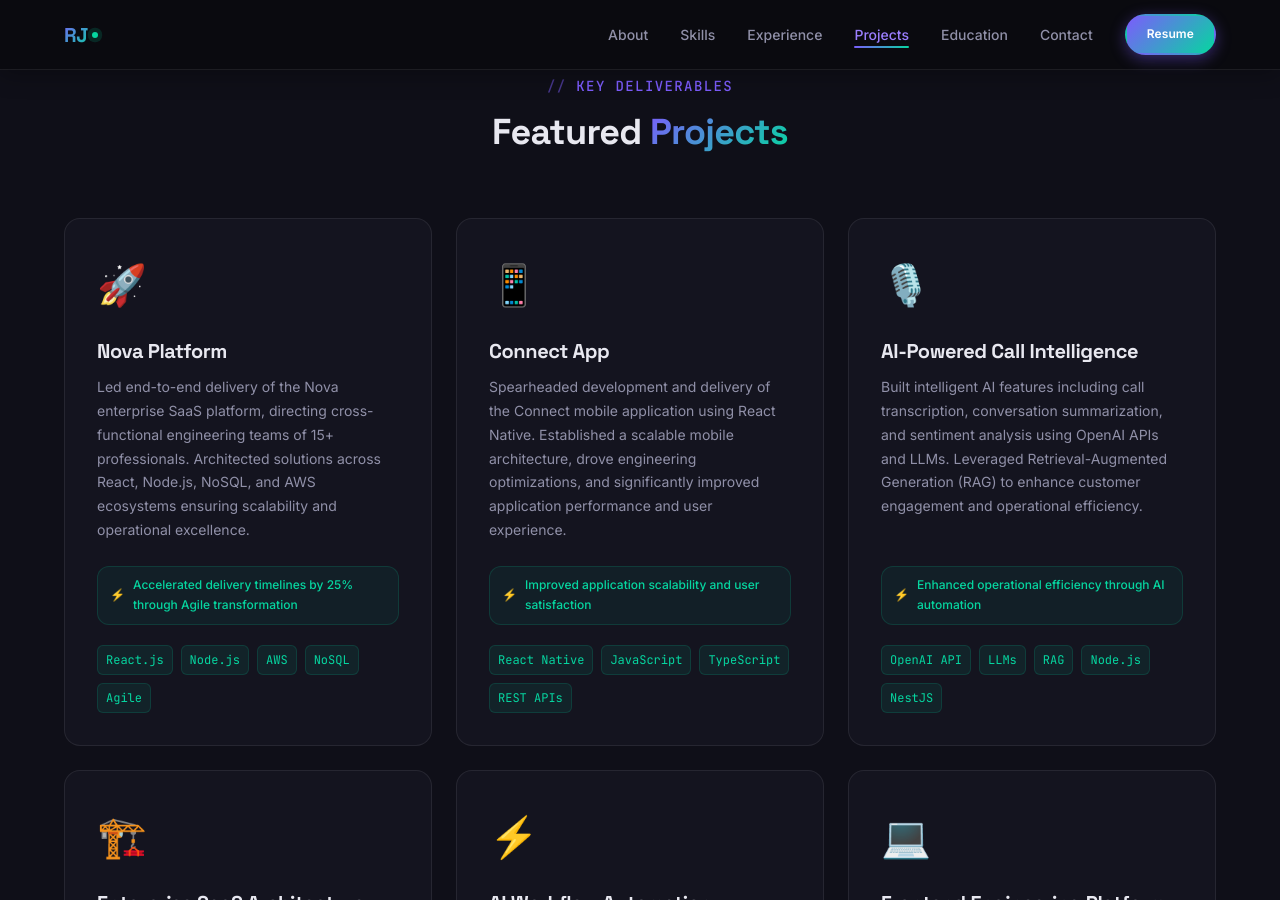
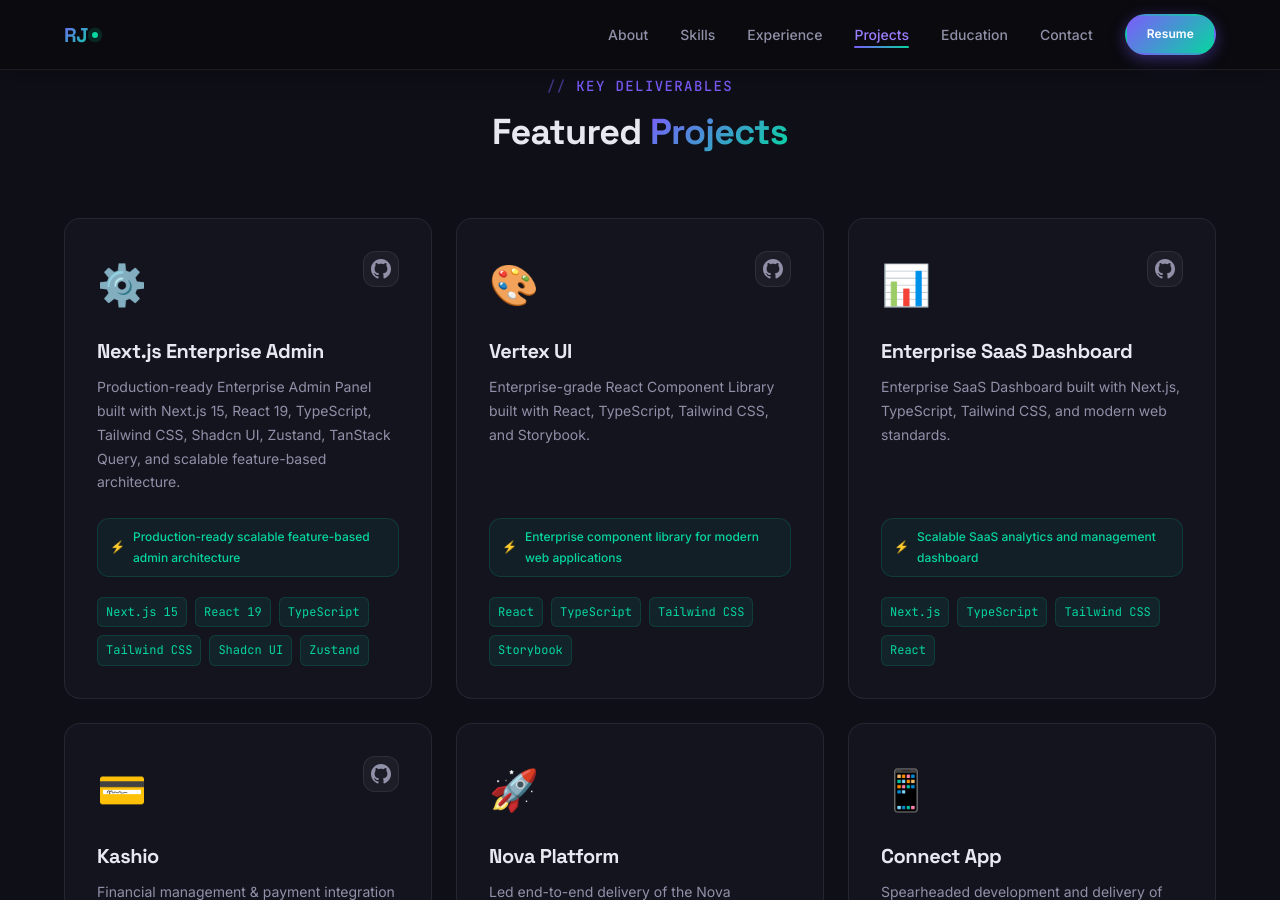
Before and after one commit to RahulJaggi/rahuljaggi.github.io, a Jekyll site: the page built from index.html, in a window 1280 px wide and 900 px high, scrolled down 5773 px. Built offline with Jekyll 4.4.1, drawn with Linux system fonts in a browser that asks for light colours; the list of posts is cut into pages by our own code; some of the changed text lies outside the part shown.

Commit message:
feat: add newly published GitHub projects (Next.js Enterprise Admin, Vertex UI, Enterprise SaaS Dashboard, Kashio)

```diff
--- a/_data/projects.yml
+++ b/_data/projects.yml
@@ -1,3 +1,52 @@
+- title: "Next.js Enterprise Admin"
+  icon: "⚙️"
+  description: "Production-ready Enterprise Admin Panel built with Next.js 15, React 19, TypeScript, Tailwind CSS, Shadcn UI, Zustand, TanStack Query, and scalable feature-based architecture."
+  tech:
+    - Next.js 15
+    - React 19
+    - TypeScript
+    - Tailwind CSS
+    - Shadcn UI
+    - Zustand
+  github: "https://github.com/RahulJaggi/nextjs-enterprise-admin"
+  live: ""
+  highlight: "Production-ready scalable feature-based admin architecture"
+
+- title: "Vertex UI"
+  icon: "🎨"
+  description: "Enterprise-grade React Component Library built with React, TypeScript, Tailwind CSS, and Storybook."
+  tech:
+    - React
+    - TypeScript
+    - Tailwind CSS
+    - Storybook
+  github: "https://github.com/RahulJaggi/vertex-ui"
+  live: ""
+  highlight: "Enterprise component library for modern web applications"
+
+- title: "Enterprise SaaS Dashboard"
+  icon: "📊"
+  description: "Enterprise SaaS Dashboard built with Next.js, TypeScript, Tailwind CSS, and modern web standards."
+  tech:
+    - Next.js
+    - TypeScript
+    - Tailwind CSS
+    - React
+  github: "https://github.com/RahulJaggi/enterprise-saas-dashboard"
+  live: ""
+  highlight: "Scalable SaaS analytics and management dashboard"
+
+- title: "Kashio"
+  icon: "💳"
+  description: "Financial management & payment integration platform."
+  tech:
+    - JavaScript
+    - Node.js
+    - REST APIs
+  github: "https://github.com/RahulJaggi/kashio"
+  live: ""
+  highlight: "Payment integration & financial management platform"
+
 - title: "Nova Platform"
   icon: "🚀"
   description: "Led end-to-end delivery of the Nova enterprise SaaS platform, directing cross-functional engineering teams of 15+ professionals. Architected solutions across React, Node.js, NoSQL, and AWS ecosystems ensuring scalability and operational excellence."
@@ -35,42 +84,3 @@
   github: ""
   live: ""
   highlight: "Enhanced operational efficiency through AI automation"
-
-- title: "Enterprise SaaS Architecture"
-  icon: "🏗️"
-  description: "Designed and delivered scalable enterprise SaaS applications implementing secure authentication & authorization, optimized GraphQL/REST APIs, and modern frontend architecture for enterprise-grade performance and maintainability."
-  tech:
-    - Next.js
-    - NestJS
-    - GraphQL
-    - TypeScript
-    - PostgreSQL
-  github: ""
-  live: ""
-  highlight: "Reduced production defects by 30% through enhanced QA processes"
-
-- title: "AI Workflow Automation"
-  icon: "⚡"
-  description: "Developed AI-powered workflow automation systems and AI assistants using Prompt Engineering and LLMs. Built intelligent features that automated business processes, improving team productivity and reducing manual overhead."
-  tech:
-    - OpenAI
-    - Prompt Engineering
-    - Node.js
-    - React.js
-    - AWS
-  github: ""
-  live: ""
-  highlight: "20% improvement in engineering team productivity"
-
-- title: "Frontend Engineering Platform"
-  icon: "💻"
-  description: "Led frontend teams in establishing standardized development methodologies and best practices. Implemented performance optimization strategies resulting in significantly improved user experience across multiple enterprise products."
-  tech:
-    - React.js
-    - TypeScript
-    - Redux
-    - GraphQL
-    - CSS3
-  github: ""
-  live: ""
-  highlight: "35% increase in sprint predictability through effective management"
```
